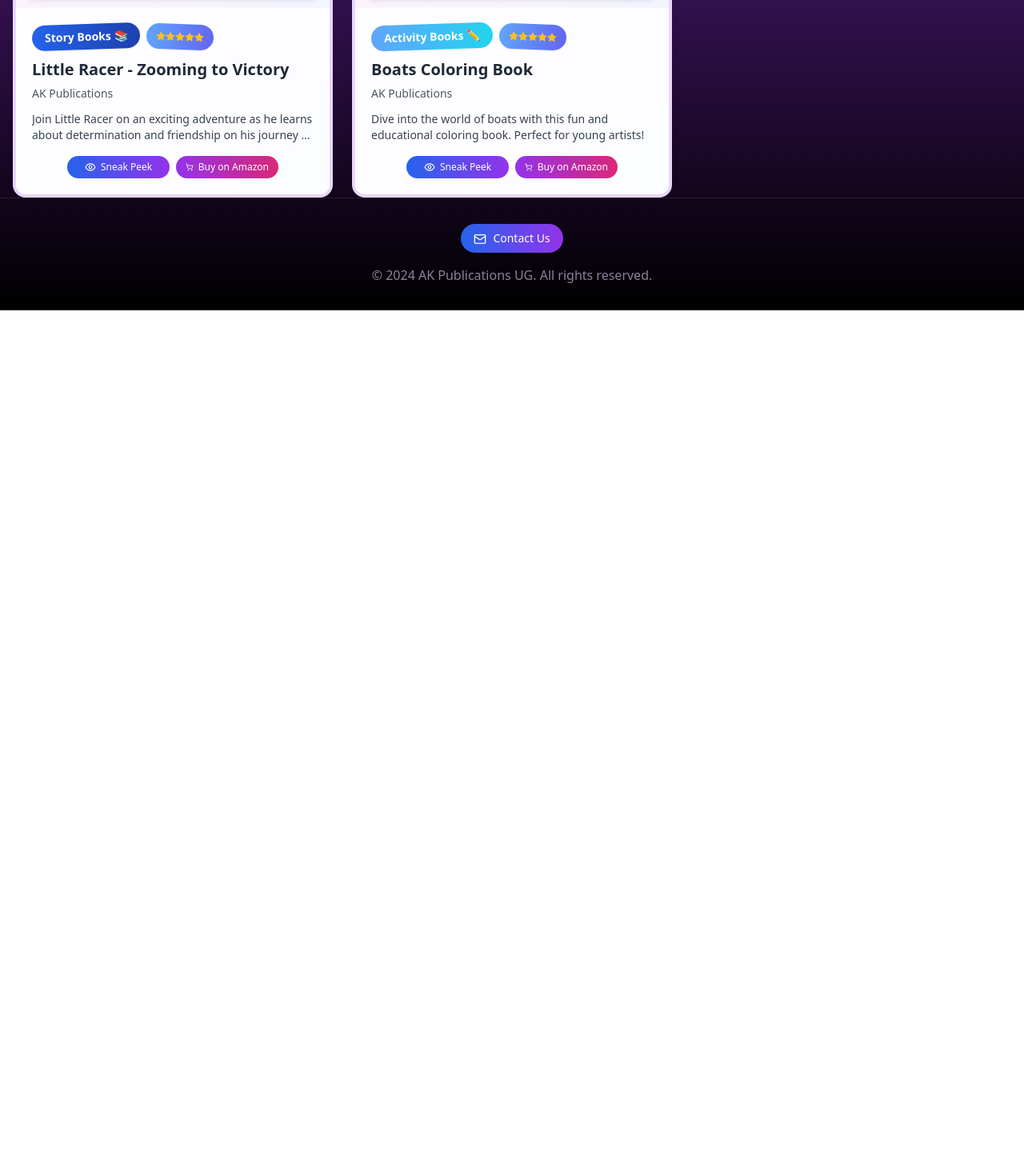
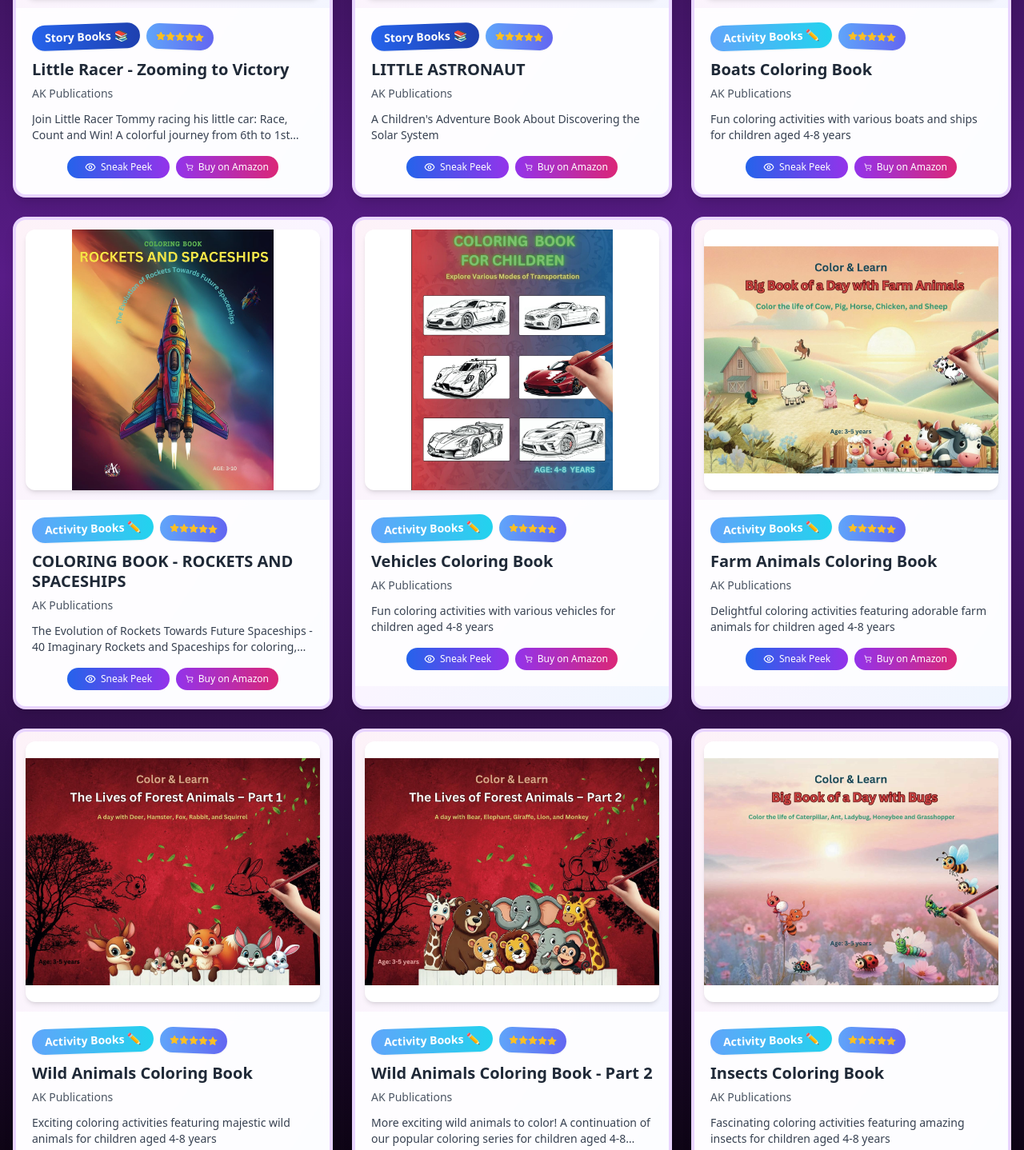
Before and after one commit to aswa50/Joyfulbookshelf.com, a React (Vite) app: page / in a window 1280 px wide. Shown: the part 952-2390 px from the top of the page at 80% size. Before the commit the page ends 1340 px from the top, so only its background shows below. Built offline with nearby package versions, Linux system fonts and the light colour scheme; the HTML template or start-up script is replaced by a standard one.

Commit message:
Restored all books data with correct preview pages

```diff
--- a/src/data/books.ts
+++ b/src/data/books.ts
@@ -22,10 +22,10 @@ export const books: Book[] = [
     id: 'little-racer-en',
     title: 'Little Racer - Zooming to Victory',
     author: 'AK Publications',
-    description: 'Join Little Racer on an exciting adventure as he learns about determination and friendship on his journey to victory.',
+    description: 'Join Little Racer Tommy racing his little car: Race, Count and Win! A colorful journey from 6th to 1st place.',
     category: 'Story Books',
     language: 'English',
-    amazonLink: 'https://www.amazon.com/dp/B0CQXWL4QD',
+    amazonLink: 'https://a.co/d/ilAt5rO',
     coverImage: '/books/little-racer-en.jpg',
     rearCoverImage: '/books/little-racer-en-back.jpg',
     previewPages: [
@@ -35,16 +35,14 @@ export const books: Book[] = [
     ],
     averageRating: 5.0
   },
-  // ... continue with other books, ensuring each has previewPages array
-  // Story Books - German
   {
     id: 'little-racer-de',
     title: 'Der kleine Rennfahrer',
     author: 'AK Publications',
-    description: 'Begleite den kleinen Rennfahrer auf einem aufregenden Abenteuer, bei dem er Entschlossenheit und Freundschaft auf seinem Weg zum Sieg lernt.',
+    description: 'Begleite den kleinen Rennfahrer Tommy auf seiner Reise zum Sieg. Eine farbenfrohe Reise vom 6. zum 1. Platz.',
     category: 'Story Books',
     language: 'German',
-    amazonLink: 'https://www.amazon.de/dp/B0CQXV5MHH',
+    amazonLink: 'https://amzn.eu/d/icWWiOm',
     coverImage: '/books/little-racer-de.jpg',
     rearCoverImage: '/books/little-racer-de-back.jpg',
     previewPages: [
@@ -54,16 +52,49 @@ export const books: Book[] = [
     ],
     averageRating: 5.0
   },
-  // ... continue with other books, ensuring each has previewPages array
-  // Activity Books - English
+  {
+    id: 'astronaut-en',
+    title: 'LITTLE ASTRONAUT',
+    author: 'AK Publications',
+    description: "A Children's Adventure Book About Discovering the Solar System",
+    category: 'Story Books',
+    language: 'English',
+    amazonLink: 'https://a.co/d/fRUC3YY',
+    coverImage: '/books/astronaut-en.jpg',
+    rearCoverImage: '/books/astronaut-en-back.jpg',
+    previewPages: [
+      '/books/previews/astronaut-en-preview1.jpg',
+      '/books/previews/astronaut-en-preview2.jpg',
+      '/books/previews/astronaut-en-preview3.jpg'
+    ],
+    averageRating: 5.0
+  },
+  {
+    id: 'astronaut-de',
+    title: 'KLEINER ASTRONAUT',
+    author: 'AK Publications',
+    description: 'Eine Reise durch unser Sonnensystem: Ein Kinderbuch über die Erkundung des Sonnensystems',
+    category: 'Story Books',
+    language: 'German',
+    amazonLink: 'https://amzn.eu/d/8QIrYT4',
+    coverImage: '/books/astronaut-de.jpg',
+    rearCoverImage: '/books/astronaut-de-back.jpg',
+    previewPages: [
+      '/books/previews/astronaut-de-preview1.jpg',
+      '/books/previews/astronaut-de-preview2.jpg',
+      '/books/previews/astronaut-de-preview3.jpg'
+    ],
+    averageRating: 5.0
+  },
+  // Activity Books
   {
     id: 'boats-en',
     title: 'Boats Coloring Book',
     author: 'AK Publications',
-    description: 'Dive into the world of boats with this fun and educational coloring book. Perfect for young artists!',
+    description: 'Fun coloring activities with various boats and ships for children aged 4-8 years',
     category: 'Activity Books',
     language: 'English',
-    amazonLink: 'https://www.amazon.com/dp/B0CQXV5MHH',
+    amazonLink: 'https://a.co/d/aw04c9z',
     coverImage: '/books/boats-en.jpg',
     rearCoverImage: '/books/boats-en-back.jpg',
     previewPages: [
@@ -73,5 +104,225 @@ export const books: Book[] = [
     ],
     averageRating: 5.0
   },
-  // ... continue with other books, ensuring each has previewPages array
+  {
+    id: 'boats-de',
+    title: 'Boote Malbuch',
+    author: 'AK Publications',
+    description: 'Spaß beim Ausmalen verschiedener Boote und Schiffe für Kinder von 4-8 Jahren',
+    category: 'Activity Books',
+    language: 'German',
+    amazonLink: 'https://amzn.eu/d/gLyTwwF',
+    coverImage: '/books/boats-de.jpg',
+    rearCoverImage: '/books/boats-de-back.jpg',
+    previewPages: [
+      '/books/previews/boats-de-preview1.jpg',
+      '/books/previews/boats-de-preview2.jpg',
+      '/books/previews/boats-de-preview3.jpg'
+    ],
+    averageRating: 5.0
+  },
+  {
+    id: 'rockets-en',
+    title: 'COLORING BOOK - ROCKETS AND SPACESHIPS',
+    author: 'AK Publications',
+    description: 'The Evolution of Rockets Towards Future Spaceships - 40 Imaginary Rockets and Spaceships for coloring, Age: 3-10',
+    category: 'Activity Books',
+    language: 'English',
+    amazonLink: 'https://a.co/d/iQY33LO',
+    coverImage: '/books/rockets-en.jpg',
+    rearCoverImage: '/books/rockets-en-back.jpg',
+    previewPages: [
+      '/books/previews/rockets-en-preview1.png',
+      '/books/previews/rockets-en-preview2.png',
+      '/books/previews/rockets-en-preview3.png'
+    ],
+    averageRating: 5.0
+  },
+  {
+    id: 'rockets-de',
+    title: 'Raketen und Raumschiffe Malbuch',
+    author: 'AK Publications',
+    description: 'Die Evolution der Raketen zu zukünftigen Raumschiffen - 40 imaginäre Raketen und Raumschiffe zum Ausmalen, Alter: 3-10',
+    category: 'Activity Books',
+    language: 'German',
+    amazonLink: 'https://amzn.eu/d/3kndbqq',
+    coverImage: '/books/rockets-de.jpg',
+    rearCoverImage: '/books/rockets-de-back.jpg',
+    previewPages: [
+      '/books/previews/rockets-de-preview1.png',
+      '/books/previews/rockets-de-preview2.png',
+      '/books/previews/rockets-de-preview3.png'
+    ],
+    averageRating: 5.0
+  },
+  {
+    id: 'vehicles-en',
+    title: 'Vehicles Coloring Book',
+    author: 'AK Publications',
+    description: 'Fun coloring activities with various vehicles for children aged 4-8 years',
+    category: 'Activity Books',
+    language: 'English',
+    amazonLink: 'https://a.co/d/cK3azFP',
+    coverImage: '/books/vehicles-en.jpg',
+    rearCoverImage: '/books/vehicles-en-back.jpg',
+    previewPages: [
+      '/books/previews/vehicles-en-preview1.jpg',
+      '/books/previews/vehicles-en-preview2.jpg',
+      '/books/previews/vehicles-en-preview3.jpg'
+    ],
+    averageRating: 5.0
+  },
+  {
+    id: 'vehicles-de',
+    title: 'Fahrzeuge Malbuch',
+    author: 'AK Publications',
+    description: 'Spaß beim Ausmalen verschiedener Fahrzeuge für Kinder von 4-8 Jahren',
+    category: 'Activity Books',
+    language: 'German',
+    amazonLink: 'https://amzn.eu/d/eXFIyAW',
+    coverImage: '/books/vehicles-de.jpg',
+    rearCoverImage: '/books/vehicles-de-back.jpg',
+    previewPages: [
+      '/books/previews/vehicles-de-preview1.jpg',
+      '/books/previews/vehicles-de-preview2.jpg',
+      '/books/previews/vehicles-de-preview3.jpg'
+    ],
+    averageRating: 5.0
+  },
+  {
+    id: 'farm-animals-en',
+    title: 'Farm Animals Coloring Book',
+    author: 'AK Publications',
+    description: 'Delightful coloring activities featuring adorable farm animals for children aged 4-8 years',
+    category: 'Activity Books',
+    language: 'English',
+    amazonLink: 'https://a.co/d/5y8UZsD',
+    coverImage: '/books/farm-animals-en.jpg',
+    rearCoverImage: '/books/farm-animals-en-back.jpg',
+    previewPages: [
+      '/books/previews/farm-animals-en-preview1.jpg',
+      '/books/previews/farm-animals-en-preview2.jpg',
+      '/books/previews/farm-animals-en-preview3.jpg'
+    ],
+    averageRating: 5.0
+  },
+  {
+    id: 'farm-animals-de',
+    title: 'Bauernhoftiere Malbuch',
+    author: 'AK Publications',
+    description: 'Schöne Malvorlagen mit niedlichen Bauernhoftieren für Kinder von 4-8 Jahren',
+    category: 'Activity Books',
+    language: 'German',
+    amazonLink: 'https://amzn.eu/d/77Oq3jg',
+    coverImage: '/books/farm-animals-de.jpg',
+    rearCoverImage: '/books/farm-animals-de-back.jpg',
+    previewPages: [
+      '/books/previews/farm-animals-de-preview1.jpg',
+      '/books/previews/farm-animals-de-preview2.jpg',
+      '/books/previews/farm-animals-de-preview3.jpg'
+    ],
+    averageRating: 5.0
+  },
+  {
+    id: 'wildanimals-en',
+    title: 'Wild Animals Coloring Book',
+    author: 'AK Publications',
+    description: 'Exciting coloring activities featuring majestic wild animals for children aged 4-8 years',
+    category: 'Activity Books',
+    language: 'English',
+    amazonLink: 'https://a.co/d/1SFenuH',
+    coverImage: '/books/wildanimals-en.jpg',
+    rearCoverImage: '/books/wildanimals-en-back.jpg',
+    previewPages: [
+      '/books/previews/wildanimals-en-preview1.jpg',
+      '/books/previews/wildanimals-en-preview2.jpg',
+      '/books/previews/wildanimals-en-preview3.jpg'
+    ],
+    averageRating: 5.0
+  },
+  {
+    id: 'wildanimals-de',
+    title: 'Wilde Tiere Malbuch',
+    author: 'AK Publications',
+    description: 'Spannende Malvorlagen mit majestätischen wilden Tieren für Kinder von 4-8 Jahren',
+    category: 'Activity Books',
+    language: 'German',
+    amazonLink: 'https://amzn.eu/d/3qcC8T2',
+    coverImage: '/books/wildanimals-de.jpg',
+    rearCoverImage: '/books/wildanimals-de-back.jpg',
+    previewPages: [
+      '/books/previews/wildanimals-de-preview1.jpg',
+      '/books/previews/wildanimals-de-preview2.jpg',
+      '/books/previews/wildanimals-de-preview3.jpg'
+    ],
+    averageRating: 5.0
+  },
+  {
+    id: 'wildanimals-part2-en',
+    title: 'Wild Animals Coloring Book - Part 2',
+    author: 'AK Publications',
+    description: 'More exciting wild animals to color! A continuation of our popular coloring series for children aged 4-8 years',
+    category: 'Activity Books',
+    language: 'English',
+    amazonLink: 'https://a.co/d/dz7fNAI',
+    coverImage: '/books/wildanimals-part2-en.jpg',
+    rearCoverImage: '/books/wildanimals-part2-en-back.jpg',
+    previewPages: [
+      '/books/previews/wildanimals-part2-en-preview1.jpg',
+      '/books/previews/wildanimals-part2-en-preview2.jpg',
+      '/books/previews/wildanimals-part2-en-preview3.jpg'
+    ],
+    averageRating: 5.0
+  },
+  {
+    id: 'wildanimals-part2-de',
+    title: 'Wilde Tiere Malbuch - Teil 2',
+    author: 'AK Publications',
+    description: 'Noch mehr aufregende wilde Tiere zum Ausmalen! Eine Fortsetzung unserer beliebten Malreihe für Kinder von 4-8 Jahren',
+    category: 'Activity Books',
+    language: 'German',
+    amazonLink: 'https://amzn.eu/d/5DhaqLS',
+    coverImage: '/books/wildanimals-part2-de.jpg',
+    rearCoverImage: '/books/wildanimals-part2-de-back.jpg',
+    previewPages: [
+      '/books/previews/wildanimals-part2-de-preview1.jpg',
+      '/books/previews/wildanimals-part2-de-preview2.jpg',
+      '/books/previews/wildanimals-part2-de-preview3.jpg'
+    ],
+    averageRating: 5.0
+  },
+  {
+    id: 'insects-en',
+    title: 'Insects Coloring Book',
+    author: 'AK Publications',
+    description: 'Fascinating coloring activities featuring amazing insects for children aged 4-8 years',
+    category: 'Activity Books',
+    language: 'English',
+    amazonLink: 'https://a.co/d/9vsoMCy',
+    coverImage: '/books/insects-en.jpg',
+    rearCoverImage: '/books/insects-en-back.jpg',
+    previewPages: [
+      '/books/previews/insects-en-preview1.jpg',
+      '/books/previews/insects-en-preview2.jpg',
+      '/books/previews/insects-en-preview3.jpg'
+    ],
+    averageRating: 5.0
+  },
+  {
+    id: 'insects-de',
+    title: 'Insekten Malbuch',
+    author: 'AK Publications',
+    description: 'Faszinierende Malvorlagen mit erstaunlichen Insekten für Kinder von 4-8 Jahren',
+    category: 'Activity Books',
+    language: 'German',
+    amazonLink: 'https://amzn.eu/d/aFuTh32',
+    coverImage: '/books/insects-de.jpg',
+    rearCoverImage: '/books/insects-de-back.jpg',
+    previewPages: [
+      '/books/previews/insects-de-preview1.jpg',
+      '/books/previews/insects-de-preview2.jpg',
+      '/books/previews/insects-de-preview3.jpg'
+    ],
+    averageRating: 5.0
+  }
 ];
```
